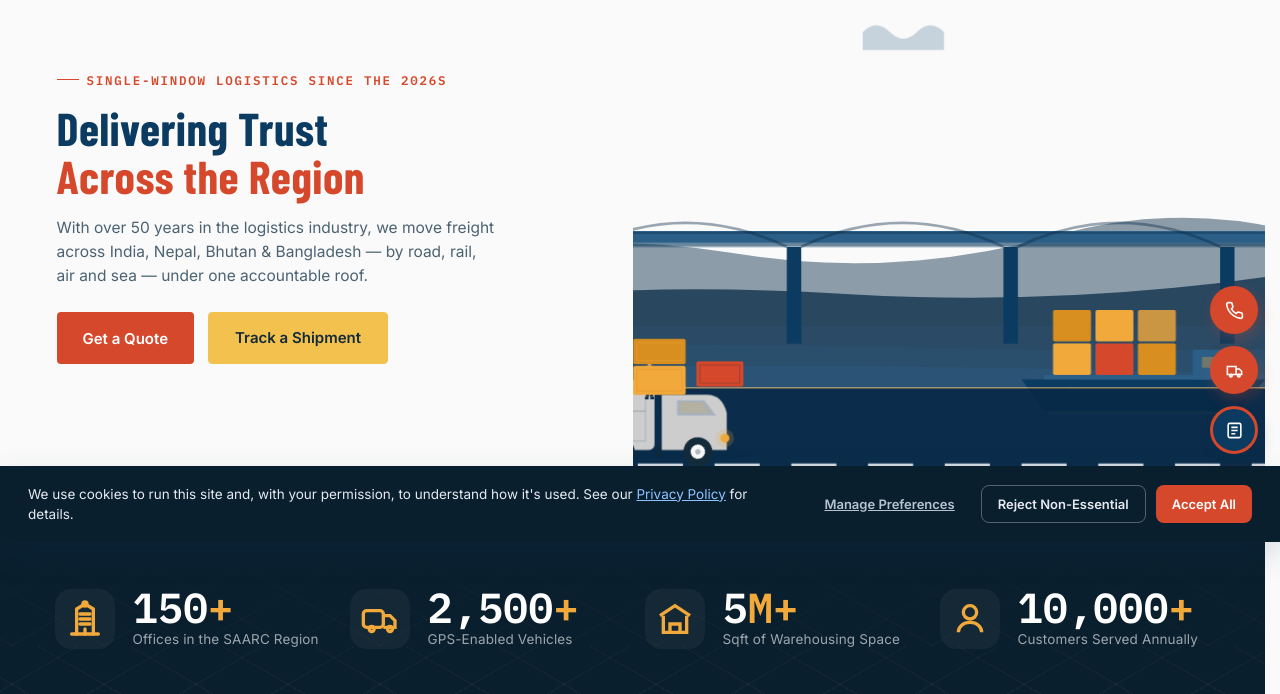
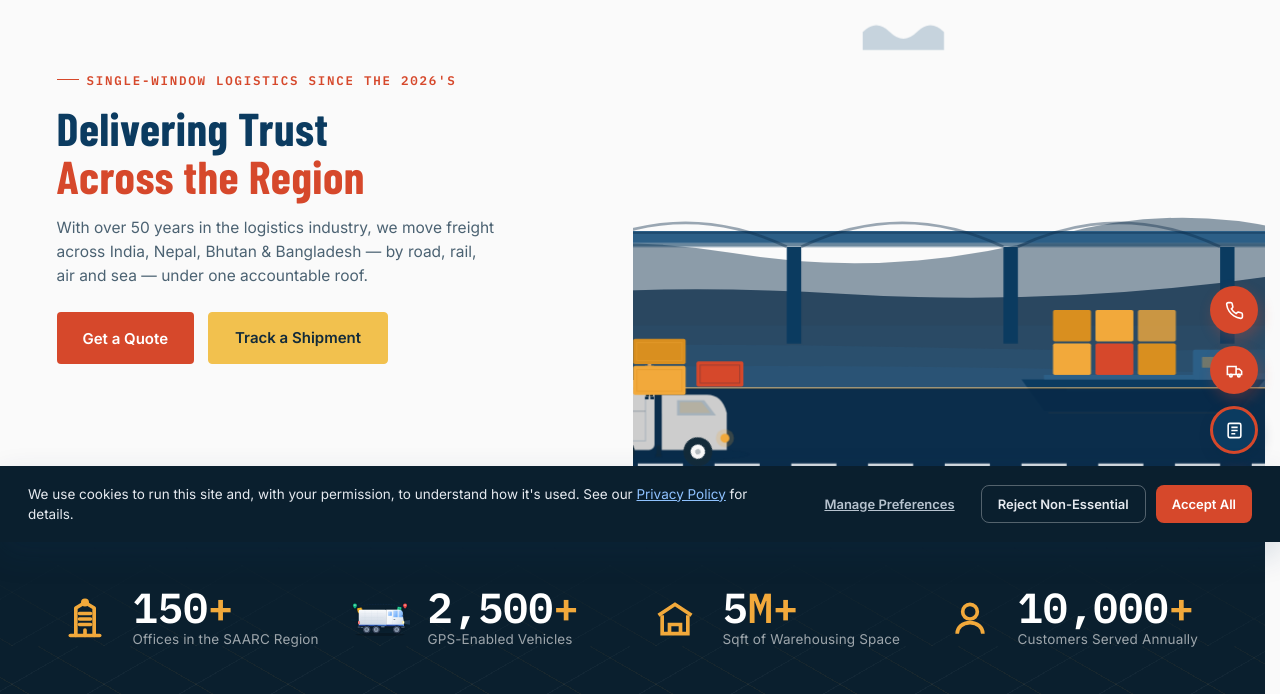
Before and after one commit to arnab-bhunia/QUICK-TRANSOLUTION, a React (Vite) app in the folder client/: page / in a window 1280 px wide. Shown: the part 258-952 px from the top of the page. Built offline with nearby package versions, Linux system fonts and the light colour scheme; no server answers; a web font is replaced by a local one.

Commit message:
updated ICONs SVG

```diff
--- a/client/src/assets/statIcons.jsx
+++ b/client/src/assets/statIcons.jsx
@@ -19,12 +19,228 @@ strokeLinejoin="round">
 );
 
 export const TruckIcon = () => (
-  <svg viewBox="0 0 24 24" fill="none" stroke="currentColor" strokeWidth="2">
-    <rect x="2" y="7" width="12" height="10" rx="2"/>
-    <path d="M14 10h4l3 3v4h-7"/>
-    <circle cx="7" cy="18" r="1.5"/>
-    <circle cx="18" cy="18" r="1.5"/>
-  </svg>
+<svg width="340" height="220" viewBox="0 0 340 220" xmlns="http://www.w3.org/2000/svg">
+  <defs>
+    {/* <!-- Tata White Body Gradient --> */}
+    <linearGradient id="tataWhite" x1="0%" y1="0%" x2="0%" y2="100%">
+      <stop offset="0%" stop-color="#f8fafc"/>
+      <stop offset="40%" stop-color="#e2e8f0"/>
+      <stop offset="100%" stop-color="#cbd5e1"/>
+    </linearGradient>
+
+    {/* <!-- Cab Gradient --> */}
+    <linearGradient id="tataCab" x1="0%" y1="0%" x2="100%" y2="100%">
+      <stop offset="0%" stop-color="#ffffff"/>
+      <stop offset="50%" stop-color="#f1f5f9"/>
+      <stop offset="100%" stop-color="#cbd5e1"/>
+    </linearGradient>
+
+    {/* <!-- Tata Blue Accent --> */}
+    <linearGradient id="tataBlue" x1="0%" y1="0%" x2="100%" y2="0%">
+      <stop offset="0%" stop-color="#1e40af"/>
+      <stop offset="100%" stop-color="#3b82f6"/>
+    </linearGradient>
+
+    {/* <!-- Window Gradient --> */}
+    <linearGradient id="glass" x1="0%" y1="0%" x2="100%" y2="100%">
+      <stop offset="0%" stop-color="#bfdbfe"/>
+      <stop offset="100%" stop-color="#60a5fa"/>
+    </linearGradient>
+
+    {/* <!-- Wheel Tire --> */}
+    <radialGradient id="tire" cx="50%" cy="50%" r="50%">
+      <stop offset="60%" stop-color="#1e293b"/>
+      <stop offset="85%" stop-color="#334155"/>
+      <stop offset="100%" stop-color="#0f172a"/>
+    </radialGradient>
+
+    {/* <!-- Rim Silver --> */}
+    <radialGradient id="rim" cx="50%" cy="50%" r="50%">
+      <stop offset="0%" stop-color="#f1f5f9"/>
+      <stop offset="70%" stop-color="#94a3b8"/>
+      <stop offset="100%" stop-color="#64748b"/>
+    </radialGradient>
+
+    {/* <!-- Hub Center --> */}
+    <radialGradient id="hub" cx="50%" cy="50%" r="50%">
+      <stop offset="0%" stop-color="#e2e8f0"/>
+      <stop offset="100%" stop-color="#475569"/>
+    </radialGradient>
+
+    {/* <!-- Shadow --> */}
+    <filter id="drop" x="-10%" y="-10%" width="130%" height="130%">
+      <feDropShadow dx="0" dy="5" stdDeviation="8" flood-color="#000" flood-opacity="0.35"/>
+    </filter>
+
+    {/* <!-- Glow --> */}
+    <filter id="glow" x="-30%" y="-30%" width="160%" height="160%">
+      <feGaussianBlur stdDeviation="4" result="blur"/>
+      <feMerge>
+        <feMergeNode in="blur"/>
+        <feMergeNode in="SourceGraphic"/>
+      </feMerge>
+    </filter>
+  </defs>
+
+  {/* <!-- Ground Shadow --> */}
+  <ellipse cx="170" cy="198" rx="140" ry="9" fill="#000" opacity="0.22"/>
+
+  {/* <!-- Speed Lines --> */}
+  <g opacity="0.5">
+    <line x1="15" y1="95" x2="55" y2="95" stroke="#38bdf8" stroke-width="2.5" stroke-linecap="round" filter="url(#glow)"/>
+    <line x1="5" y1="115" x2="45" y2="115" stroke="#38bdf8" stroke-width="1.5" stroke-linecap="round" opacity="0.4"/>
+    <line x1="25" y1="135" x2="50" y2="135" stroke="#38bdf8" stroke-width="1" stroke-linecap="round" opacity="0.25"/>
+    <line x1="295" y1="85" x2="330" y2="85" stroke="#fbbf24" stroke-width="2.5" stroke-linecap="round" filter="url(#glow)"/>
+    <line x1="305" y1="105" x2="335" y2="105" stroke="#fbbf24" stroke-width="1.5" stroke-linecap="round" opacity="0.4"/>
+  </g>
+
+  {/* <!-- Floating Package Back --> */}
+  <g transform="translate(40, 50) rotate(-12)">
+    <rect x="0" y="0" width="26" height="26" rx="4" fill="#f59e0b" filter="url(#drop)"/>
+    <rect x="2" y="2" width="22" height="22" rx="2" fill="#fbbf24"/>
+    <line x1="13" y1="2" x2="13" y2="24" stroke="#d97706" stroke-width="2"/>
+    <line x1="2" y1="13" x2="24" y2="13" stroke="#d97706" stroke-width="2"/>
+    <circle cx="13" cy="13" r="3" fill="#f59e0b"/>
+  </g>
+
+  {/* <!-- Floating Package Front --> */}
+  <g transform="translate(270, 40) rotate(8)">
+    <rect x="0" y="0" width="22" height="22" rx="4" fill="#10b981" filter="url(#drop)"/>
+    <rect x="2" y="2" width="18" height="18" rx="2" fill="#34d399"/>
+    <line x1="11" y1="2" x2="11" y2="20" stroke="#059669" stroke-width="1.5"/>
+    <line x1="2" y1="11" x2="20" y2="11" stroke="#059669" stroke-width="1.5"/>
+    <circle cx="11" cy="11" r="2.5" fill="#10b981"/>
+  </g>
+
+  {/* <!-- TRUCK BODY --> */}
+  <g filter="url(#drop)">
+    {/* <!-- Cargo Container --> */}
+    <rect x="50" y="58" width="155" height="92" rx="6" fill="url(#tataWhite)"/>
+
+    {/* <!-- Container Top Highlight --> */}
+    <rect x="52" y="60" width="151" height="3" rx="1.5" fill="white" opacity="0.6"/>
+
+    {/* <!-- Container Side Panel Lines --> */}
+    <line x1="65" y1="80" x2="190" y2="80" stroke="#94a3b8" stroke-width="0.8" opacity="0.4"/>
+    <line x1="65" y1="100" x2="190" y2="100" stroke="#94a3b8" stroke-width="0.8" opacity="0.4"/>
+    <line x1="65" y1="120" x2="190" y2="120" stroke="#94a3b8" stroke-width="0.8" opacity="0.4"/>
+    <line x1="65" y1="140" x2="190" y2="140" stroke="#94a3b8" stroke-width="0.8" opacity="0.4"/>
+
+    {/* <!-- Vertical Ribs on Container --> */}
+    <line x1="85" y1="62" x2="85" y2="146" stroke="#cbd5e1" stroke-width="2" opacity="0.5"/>
+    <line x1="120" y1="62" x2="120" y2="146" stroke="#cbd5e1" stroke-width="2" opacity="0.5"/>
+    <line x1="155" y1="62" x2="155" y2="146" stroke="#cbd5e1" stroke-width="2" opacity="0.5"/>
+
+    {/* <!-- Tata Blue Stripe on Container Bottom --> */}
+    <rect x="50" y="142" width="155" height="8" rx="2" fill="url(#tataBlue)"/>
+
+    {/* <!-- Cab --> */}
+    <path d="M205 58 L275 58 Q292 58 297 75 L302 108 Q305 118 305 130 L305 150 L205 150 Z" fill="url(#tataCab)"/>
+
+    {/* <!-- Cab Top Highlight --> */}
+    <path d="M207 60 L273 60 Q288 60 293 75" stroke="white" stroke-width="2" fill="none" opacity="0.5"/>
+
+    {/* <!-- Tata Blue Stripe on Cab --> */}
+    <path d="M205 142 L305 142 L305 150 L205 150 Z" fill="url(#tataBlue)"/>
+
+    {/* <!-- Windshield --> */}
+    <path d="M275 62 L292 62 Q296 62 298 72 L301 100 L275 100 Z" fill="url(#glass)"/>
+    <path d="M245 62 L270 62 L270 100 L245 100 Z" fill="url(#glass)"/>
+
+    {/* <!-- Side Window --> */}
+    <rect x="215" y="68" width="22" height="24" rx="3" fill="url(#glass)"/>
+
+    {/* <!-- Window Reflection --> */}
+    <path d="M215 68 L230 68 L222 92 L215 92 Z" fill="white" opacity="0.25"/>
+
+    {/* <!-- Door Line --> */}
+    <line x1="240" y1="62" x2="240" y2="150" stroke="#94a3b8" stroke-width="1" opacity="0.5"/>
+
+    {/* <!-- Door Handle --> */}
+    <rect x="246" y="112" width="11" height="3" rx="1.5" fill="#64748b"/>
+
+    {/* <!-- Side Mirror --> */}
+    <rect x="298" y="85" width="5" height="12" rx="2" fill="#334155"/>
+    <line x1="298" y1="91" x2="293" y2="91" stroke="#334155" stroke-width="2"/>
+
+    {/* <!-- Headlight --> */}
+    <rect x="298" y="122" width="9" height="14" rx="4" fill="#fef08a" filter="url(#glow)"/>
+    <rect x="300" y="124" width="5" height="10" rx="2" fill="#ffffff"/>
+
+    {/* <!-- Headlight Beam --> */}
+    <polygon points="307,122 340,115 340,143 307,136" fill="url(#glass)" opacity="0.15"/>
+
+    {/* <!-- Taillight --> */}
+    <rect x="46" y="122" width="7" height="16" rx="3" fill="#ef4444" filter="url(#glow)"/>
+    <rect x="47" y="124" width="4" height="12" rx="2" fill="#fca5a5"/>
+
+    {/* <!-- Front Bumper --> */}
+    <rect x="290" y="150" width="20" height="11" rx="4" fill="#334155"/>
+    <rect x="292" y="152" width="16" height="7" rx="2" fill="#475569"/>
+
+    {/* <!-- Rear Bumper --> */}
+    <rect x="44" y="150" width="14" height="11" rx="4" fill="#334155"/>
+
+    {/* <!-- Chassis / Frame --> */}
+    <rect x="48" y="148" width="255" height="5" rx="2.5" fill="#1e293b"/>
+
+    {/* <!-- Fuel Tank --> */}
+    <rect x="175" y="148" width="22" height="10" rx="5" fill="#475569"/>
+    <rect x="177" y="150" width="18" height="6" rx="3" fill="#64748b"/>
+
+    {/* <!-- Exhaust Pipe --> */}
+    <rect x="60" y="155" width="30" height="4" rx="2" fill="#64748b"/>
+  </g>
+
+  {/* <!-- WHEELS --> */}
+  {/* <!-- Rear Wheel --> */}
+  <g transform="translate(95, 170)">
+    <circle cx="0" cy="0" r="23" fill="url(#tire)"/>
+    <circle cx="0" cy="0" r="15" fill="url(#rim)"/>
+    <line x1="0" y1="-15" x2="0" y2="15" stroke="#64748b" stroke-width="2.5"/>
+    <line x1="-13" y1="-7.5" x2="13" y2="7.5" stroke="#64748b" stroke-width="2.5"/>
+    <line x1="-13" y1="7.5" x2="13" y2="-7.5" stroke="#64748b" stroke-width="2.5"/>
+    <circle cx="0" cy="0" r="7" fill="url(#hub)"/>
+    <circle cx="0" cy="0" r="3" fill="#1e293b"/>
+  </g>
+
+  {/* <!-- Middle Wheel --> */}
+  <g transform="translate(148, 170)">
+    <circle cx="0" cy="0" r="23" fill="url(#tire)"/>
+    <circle cx="0" cy="0" r="15" fill="url(#rim)"/>
+    <line x1="0" y1="-15" x2="0" y2="15" stroke="#64748b" stroke-width="2.5"/>
+    <line x1="-13" y1="-7.5" x2="13" y2="7.5" stroke="#64748b" stroke-width="2.5"/>
+    <line x1="-13" y1="7.5" x2="13" y2="-7.5" stroke="#64748b" stroke-width="2.5"/>
+    <circle cx="0" cy="0" r="7" fill="url(#hub)"/>
+    <circle cx="0" cy="0" r="3" fill="#1e293b"/>
+  </g>
+
+  {/* <!-- Front Wheel --> */}
+  <g transform="translate(265, 170)">
+    <circle cx="0" cy="0" r="23" fill="url(#tire)"/>
+    <circle cx="0" cy="0" r="15" fill="url(#rim)"/>
+    <line x1="0" y1="-15" x2="0" y2="15" stroke="#64748b" stroke-width="2.5"/>
+    <line x1="-13" y1="-7.5" x2="13" y2="7.5" stroke="#64748b" stroke-width="2.5"/>
+    <line x1="-13" y1="7.5" x2="13" y2="-7.5" stroke="#64748b" stroke-width="2.5"/>
+    <circle cx="0" cy="0" r="7" fill="url(#hub)"/>
+    <circle cx="0" cy="0" r="3" fill="#1e293b"/>
+  </g>
+
+  {/* <!-- Route Path --> */}
+  <path d="M35 38 Q170 15 305 38" stroke="url(#tataBlue)" stroke-width="1.5" fill="none" stroke-dasharray="5,4" opacity="0.4"/>
+
+  {/* <!-- Start Location Pin --> */}
+  <g transform="translate(28, 22)">
+    <path d="M0 0 C-7 0 -11 5 -11 11 C-11 18 0 28 0 28 C0 28 11 18 11 11 C11 5 7 0 0 0 Z" fill="#10b981" filter="url(#drop)"/>
+    <circle cx="0" cy="9" r="3.5" fill="white"/>
+  </g>
+
+  {/* <!-- End Location Pin --> */}
+  <g transform="translate(312, 22)">
+    <path d="M0 0 C-7 0 -11 5 -11 11 C-11 18 0 28 0 28 C0 28 11 18 11 11 C11 5 7 0 0 0 Z" fill="#ef4444" filter="url(#drop)"/>
+    <circle cx="0" cy="9" r="3.5" fill="white"/>
+  </g>
+</svg>
 );
 
 export const WarehouseIcon = () => (
--- a/client/src/components/Stats.css
+++ b/client/src/components/Stats.css
@@ -134,20 +134,20 @@
 }
 .stat-icon {
   width: 60px;
-  height: 60px;
+  height: 44px;
   flex-shrink: 0;
   display: flex;
   align-items: center;
   justify-content: center;
   color: var(--color-accent);
   border-radius: 16px;
-  background: rgba(255,255,255,.04);
+  /* background: rgba(255,255,255,.04); */
 }
 
 .stat-icon svg {
-  width: 40px;
-  height: 40px;
-  stroke: currentColor;
+  width: 68px;
+  height: 44px;
+  /* stroke: currentColor; */
   transition: .35s ease;
 }
 
--- a/client/src/config/site.js
+++ b/client/src/config/site.js
@@ -44,7 +44,7 @@ export const site = {
   ],
 
   hero: {
-    eyebrow: "Single-Window Logistics Since the 2026s",
+    eyebrow: "Single-Window Logistics Since the 2026's",
     heading: "Delivering Trust\nAcross the Region",
     body: "With over 50 years in the logistics industry, we move freight across India, Nepal, Bhutan & Bangladesh \u2014 by road, rail, air and sea \u2014 under one accountable roof.",
     primaryCta: { label: "Get a Quote", href: "#contact" },
```
